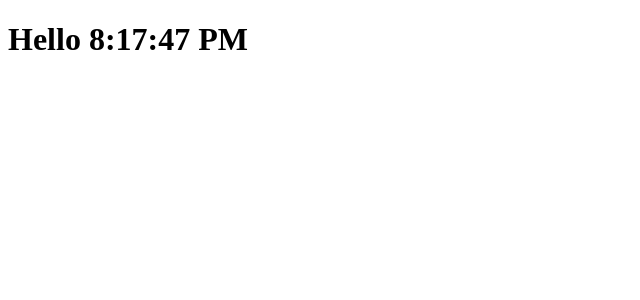
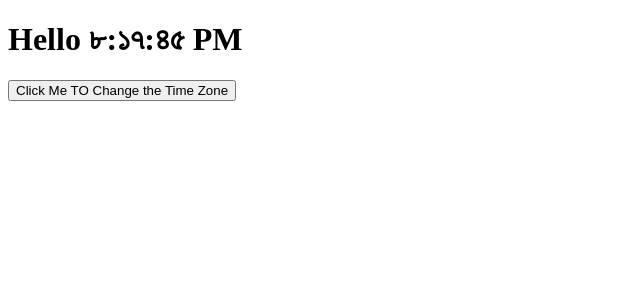
Before and after one commit to Ujjal-ENG/my-app, a React (Create React App) app: page / in a window 1280 px wide. Shown: the top 300 px of the page, without its empty margins (0-640 px from the left). Built offline with nearby package versions, Linux system fonts and the light colour scheme.

Commit message:
Almost all work done by react from now on

```diff
--- a/src/App.js
+++ b/src/App.js
@@ -1,5 +1,9 @@
+import Clock from "./Components/Clock";
+
 function App() {
-  return <></>;
+  return <>
+    <Clock />
+  </>;
 }
 
 export default App;
--- /dev/null
+++ b/src/Components/Clock.js
@@ -0,0 +1,44 @@
+import React from "react";
+
+class Clock extends React.Component {
+  state = { date: new Date(), locale: "bn-Bd" };
+
+  componentDidMount() {
+    setInterval(() => {
+      this.tick();
+    }, 1000);
+  }
+
+  componentWillUnmount() {
+    clearInterval(this.clockTimer);
+  }
+
+  tick() {
+    this.setState({
+      date: new Date(),
+    });
+  }
+
+  handleClicked = (locale) => {
+    this.setState({
+      locale,
+    });
+  };
+  render() {
+    const { date, locale } = this.state;
+    return (
+      <>
+        <h1 className="heading">
+          <span className="text">
+            Hello {this.state.date.toLocaleTimeString(locale)}
+          </span>
+        </h1>
+        <button onClick={this.handleClicked.bind("en-US")}>
+          Click Me TO Change the Time Zone
+        </button>
+      </>
+    );
+  }
+}
+
+export default Clock;
--- a/src/index.js
+++ b/src/index.js
@@ -1,18 +1,15 @@
 import React from "react";
-import { createRoot } from "react-dom/client";
+import { createRoot } from 'react-dom/client';
+import App from "./App";
+import reportWebVitals from "./reportWebVitals";
 
-const index = 0;
+const container = document.getElementById('root');
+const root = createRoot(container);
 
+root.render(
+  <React.StrictMode>
+    <App />
+  </React.StrictMode>
+);
 
-
-setInterval(() => {
-  const element = (
-    <h1 className="heading" tabIndex={index}>
-      <span className="text">Hello {new Date().toLocaleTimeString()}</span>
-    </h1>
-  );
-  root.render(element);
-}, 1000);
-
-const container = document.getElementById("root");
-const root = createRoot(container);
+reportWebVitals();
```
Also changed, not shown: src/Components/Button.js (added, +12 -0 lines).
